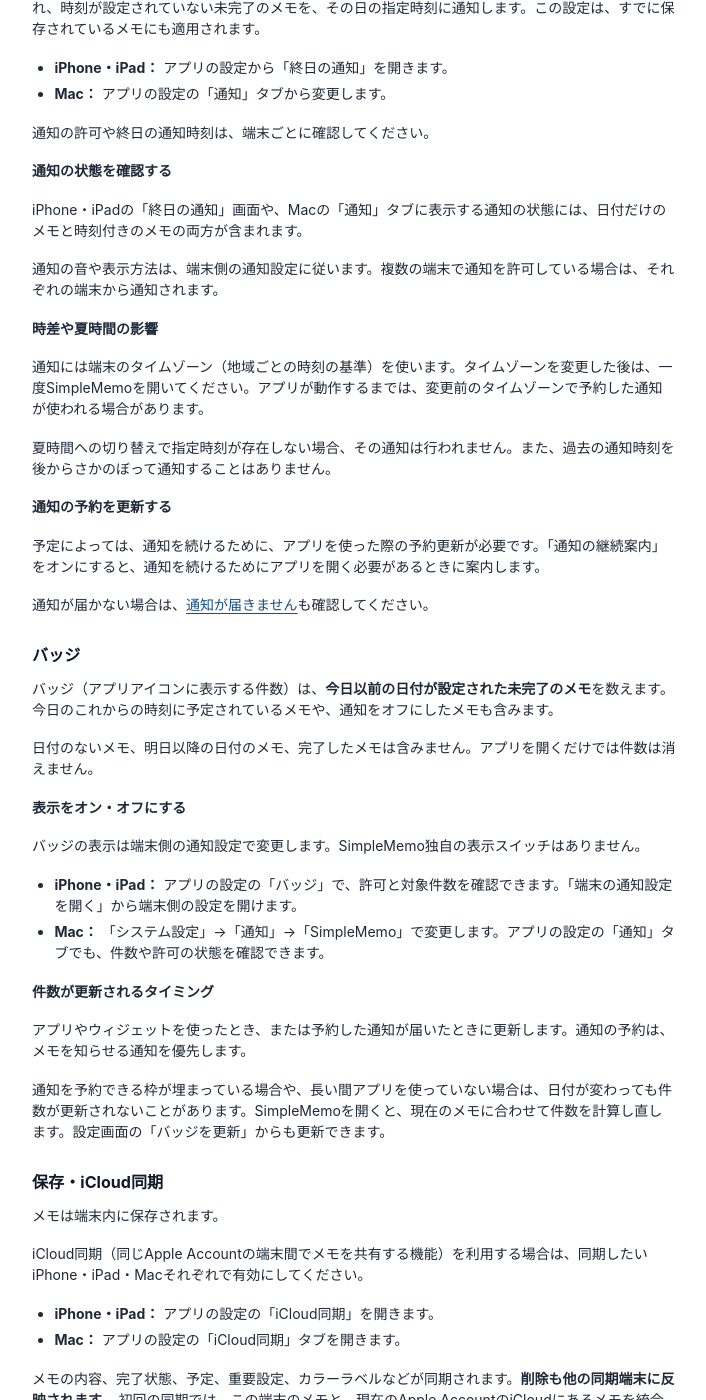
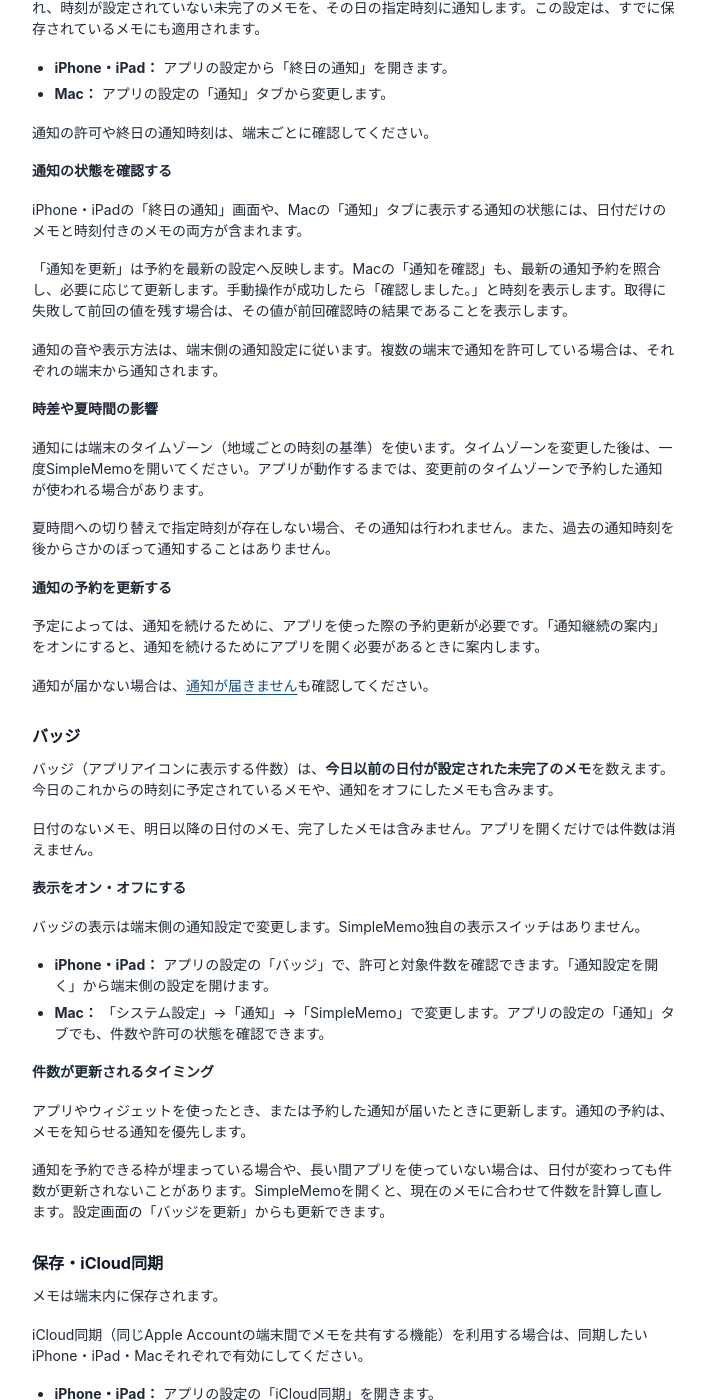
Before and after one commit to navymobile/navymobile.github.io, a Jekyll site: the page built from apps/simplememo/help.md, in a window 1280 px wide and 1400 px high, scrolled down 2785 px. Shown: the whole window, without its empty margins (286-992 px from the left). Built offline with Jekyll 4.4.1, drawn with Linux system fonts in a browser that asks for light colours; our own code applies the rules of GitHub Pages for plain Markdown files.

Commit message:
通知設定の操作名と結果表示をヘルプへ反映

```diff
--- a/apps/simplememo/help.md
+++ b/apps/simplememo/help.md
@@ -134,6 +134,8 @@ iPhone・iPad・Macの追加・編集画面から、予定の日付や時刻、
 
 iPhone・iPadの「終日の通知」画面や、Macの「通知」タブに表示する通知の状態には、日付だけのメモと時刻付きのメモの両方が含まれます。
 
+「通知を更新」は予約を最新の設定へ反映します。Macの「通知を確認」も、最新の通知予約を照合し、必要に応じて更新します。手動操作が成功したら「確認しました。」と時刻を表示します。取得に失敗して前回の値を残す場合は、その値が前回確認時の結果であることを表示します。
+
 通知の音や表示方法は、端末側の通知設定に従います。複数の端末で通知を許可している場合は、それぞれの端末から通知されます。
 
 **時差や夏時間の影響**
@@ -144,7 +146,7 @@ iPhone・iPadの「終日の通知」画面や、Macの「通知」タブに表
 
 **通知の予約を更新する**
 
-予定によっては、通知を続けるために、アプリを使った際の予約更新が必要です。「通知の継続案内」をオンにすると、通知を続けるためにアプリを開く必要があるときに案内します。
+予定によっては、通知を続けるために、アプリを使った際の予約更新が必要です。「通知継続の案内」をオンにすると、通知を続けるためにアプリを開く必要があるときに案内します。
 
 通知が届かない場合は、[通知が届きません](#notification-troubleshooting)も確認してください。
 
@@ -160,7 +162,7 @@ iPhone・iPadの「終日の通知」画面や、Macの「通知」タブに表
 
 バッジの表示は端末側の通知設定で変更します。SimpleMemo独自の表示スイッチはありません。
 
-- **iPhone・iPad：** アプリの設定の「バッジ」で、許可と対象件数を確認できます。「端末の通知設定を開く」から端末側の設定を開けます。
+- **iPhone・iPad：** アプリの設定の「バッジ」で、許可と対象件数を確認できます。「通知設定を開く」から端末側の設定を開けます。
 - **Mac：** 「システム設定」→「通知」→「SimpleMemo」で変更します。アプリの設定の「通知」タブでも、件数や許可の状態を確認できます。
 
 **件数が更新されるタイミング**
```
